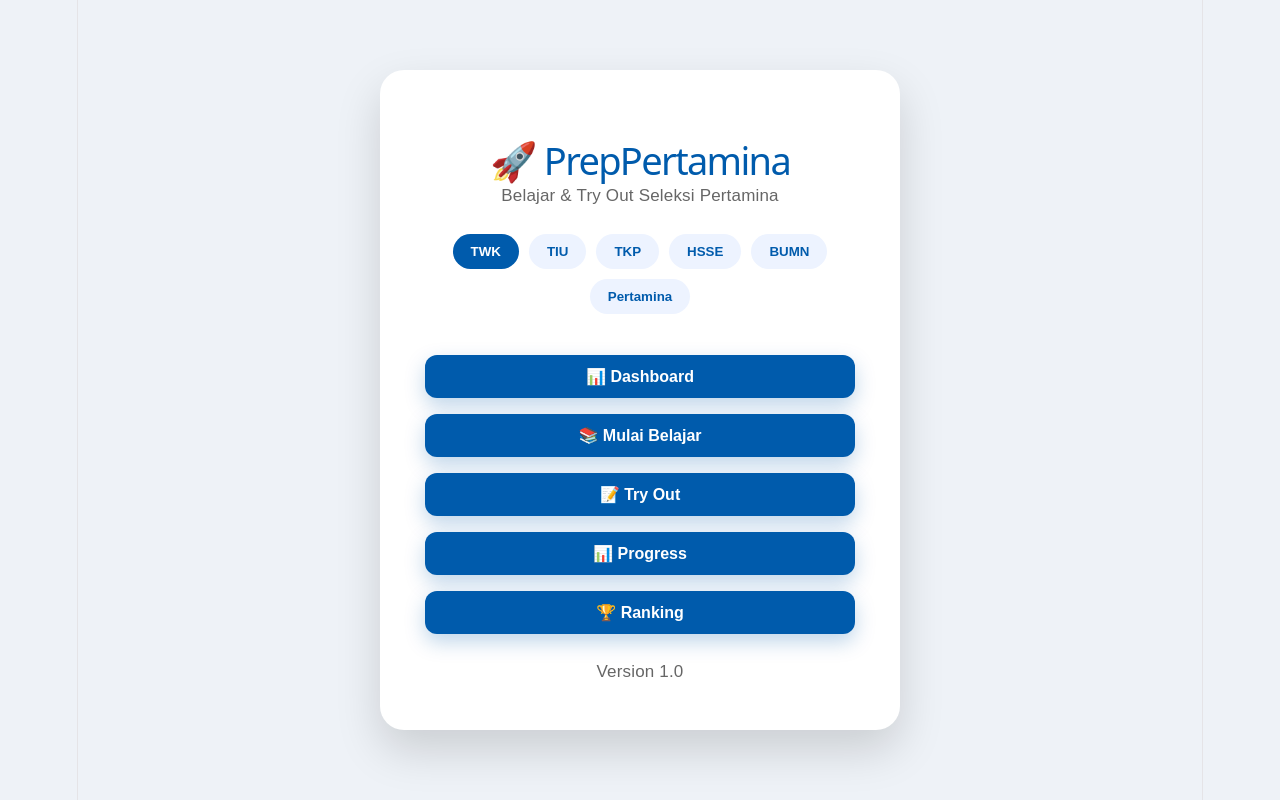
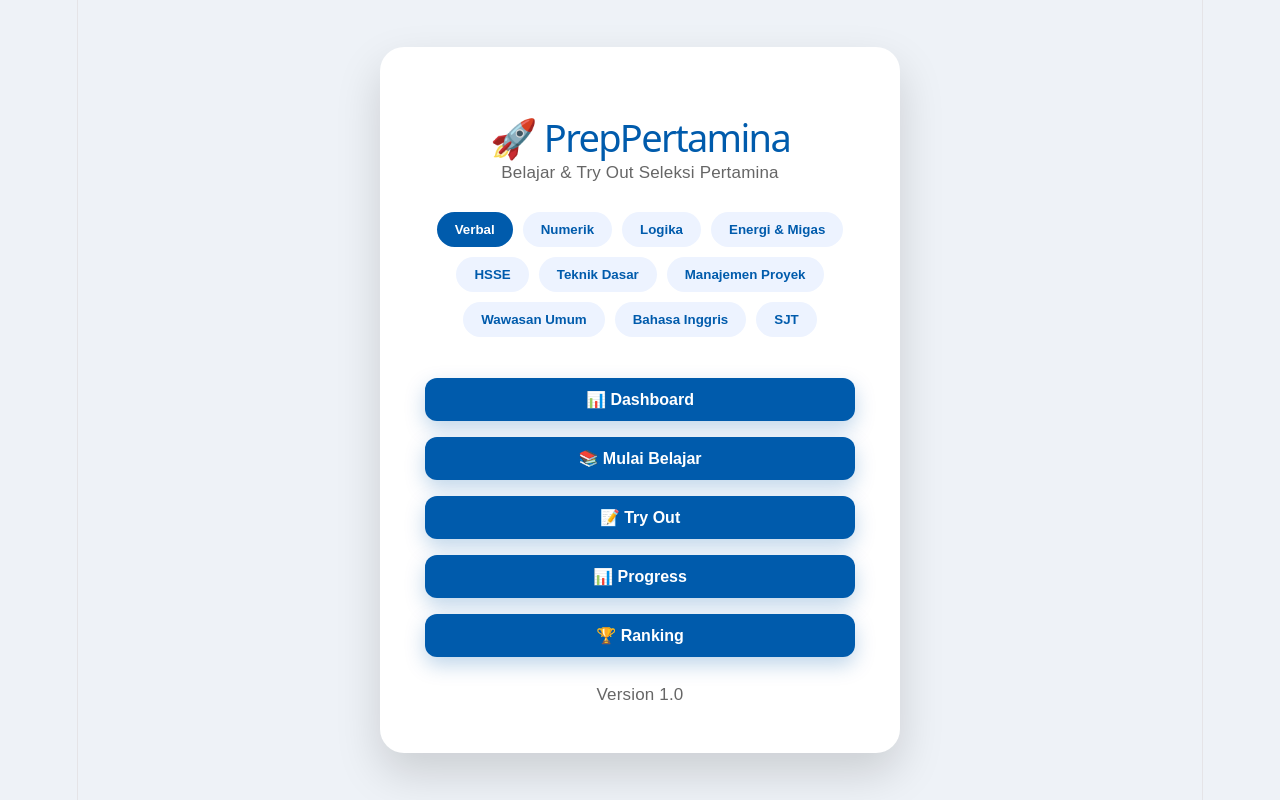
Before and after one commit to Panjiiii26/PrepPertamina, a React (Vite) app: page / in a window 1280 px wide. Built offline with nearby package versions, Linux system fonts and the light colour scheme.

Commit message:
Update kategori materi

```diff
--- a/src/data/kategori.js
+++ b/src/data/kategori.js
@@ -1,10 +1,14 @@
 const kategori = [
-  "TWK",
-  "TIU",
-  "TKP",
+  "Verbal",
+  "Numerik",
+  "Logika",
+  "Energi & Migas",
   "HSSE",
-  "BUMN",
-  "Pertamina",
+  "Teknik Dasar",
+  "Manajemen Proyek",
+  "Wawasan Umum",
+  "Bahasa Inggris",
+  "SJT",
 ];
 
 export default kategori;
--- a/src/pages/Home.jsx
+++ b/src/pages/Home.jsx
@@ -4,7 +4,7 @@
 import Category from "../components/Category";
 
 function Home() {
- const [aktif, setAktif] = useState("TWK");
+ const [aktif, setAktif] = useState("Verbal");
   return (
     <div className="home">
 
```
